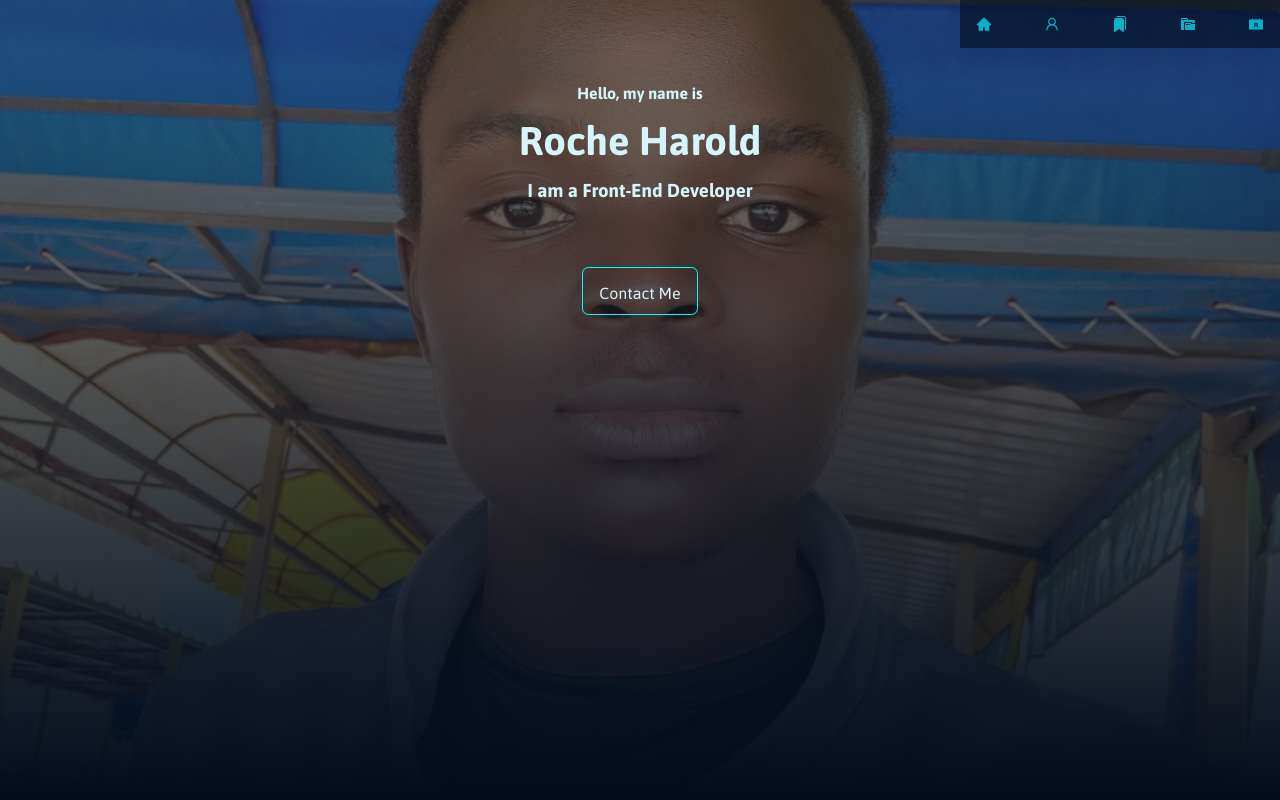
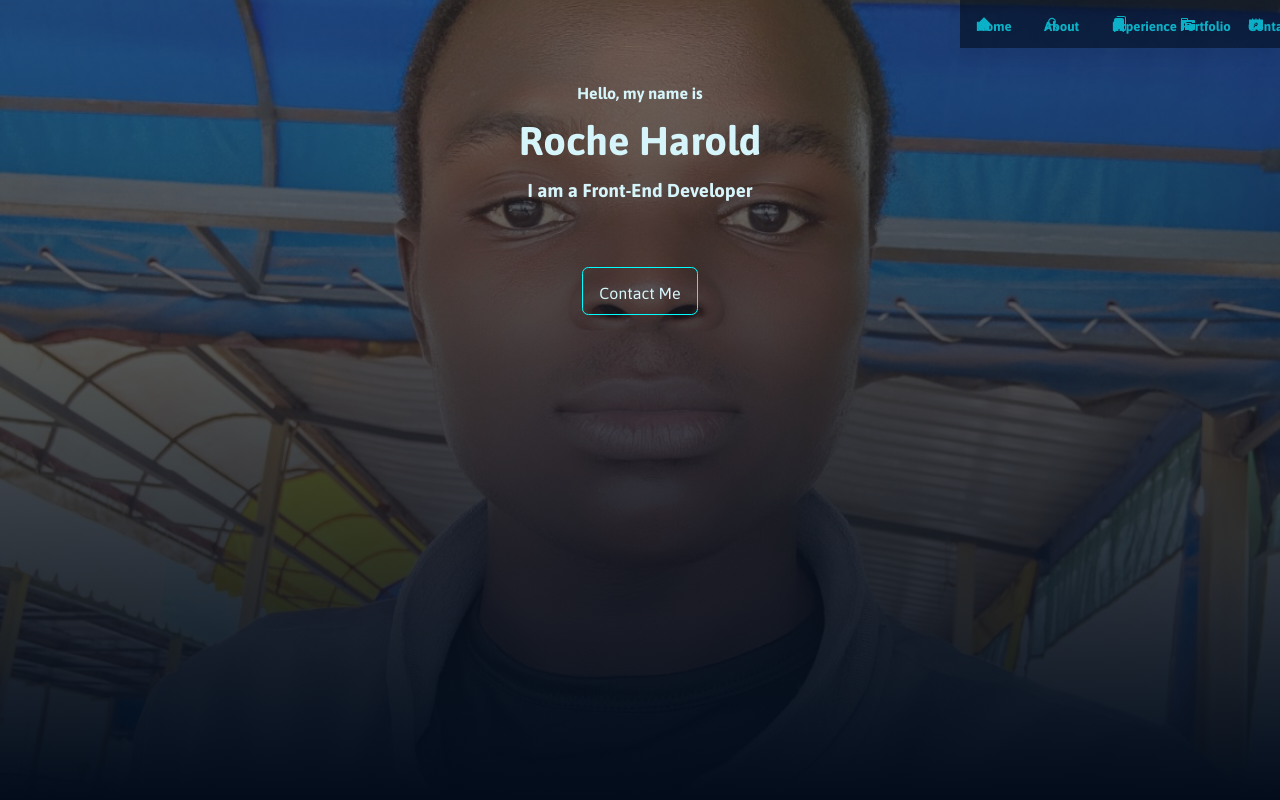
Before and after one commit to Roche001/roche-portfolio, a React (Create React App) app: page / in a window 1280 px wide. Shown: the top 800 px of the page. Built offline with nearby package versions, Linux system fonts and the light colour scheme; the HTML template or start-up script is replaced by a standard one; a web font is replaced by a local one.

Commit message:
update changes

```diff
--- a/src/components/nav/Nav.css
+++ b/src/components/nav/Nav.css
@@ -24,3 +24,6 @@ nav a:hover {
   background: #00ffff;
   transition: 0.7s;
 }
+.tooltip {
+  position: absolute;
+}
--- a/src/components/nav/Nav.jsx
+++ b/src/components/nav/Nav.jsx
@@ -11,22 +11,23 @@ function Nav() {
       <a href="#">
         {" "}
         <AiFillHome />
-        {""}
+        <h5 className="tooltip">Home</h5>
       </a>
       <a href="#About">
-        {" "}
+        <h5 className="tooltip">About</h5>
         <AiOutlineUser />
       </a>
       <a href="#Experience">
         {" "}
-        <BsBookmarksFill />{" "}
+        <BsBookmarksFill />
+        <h5 className="tooltip">Experience</h5>
       </a>
       <a href="#Portfolio">
         {" "}
-        <GoFileSubmodule />
+        <GoFileSubmodule /> <h5 className="tooltip"> Portfolio</h5>
       </a>
       <a href="#Contacts">
-        <AiFillContacts />
+        <AiFillContacts /> <h5 className="tooltip">Contacts</h5>
       </a>
     </nav>
   );
```
